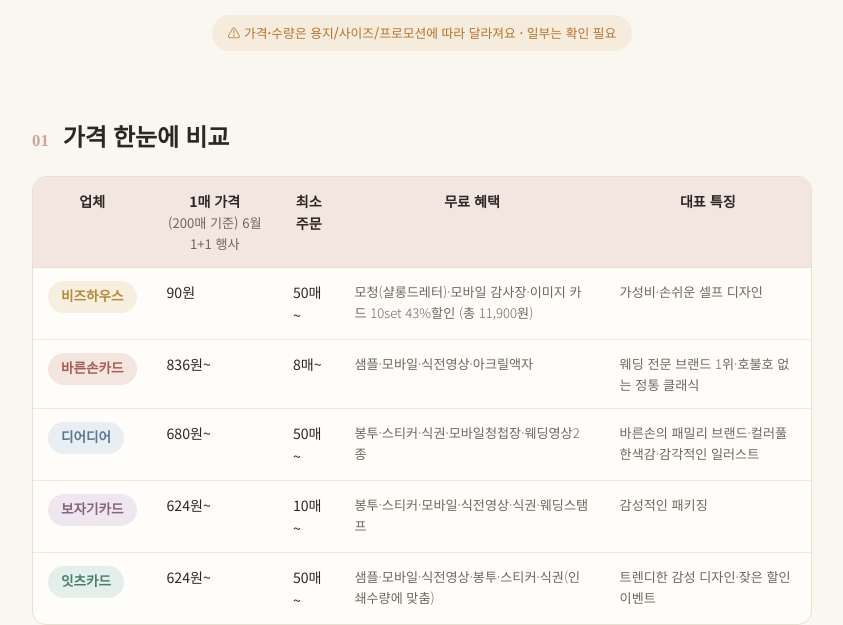
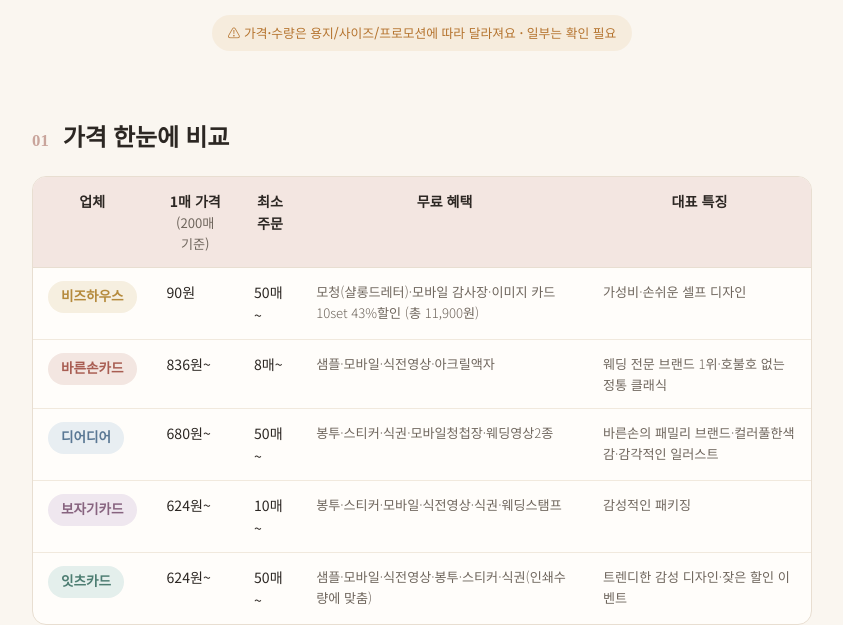
Before and after one commit to mahabbat41823/Wedding_Invite, a plain HTML site: page index.html in a window 1280 px wide. Shown: the part 183-808 px from the top of the page, without its empty margins (218-1061 px from the left). Drawn offline with Linux system fonts and the light colour scheme; a web font is replaced by a local one.

Commit message:
Update index.html

```diff
--- a/index.html
+++ b/index.html
@@ -151,7 +151,7 @@
       <thead>
         <tr>
           <th>업체</th>
-          <th>1매 가격<span class="mini">(200매 기준) 6월 1+1 행사</span></th>
+          <th>1매 가격<span class="mini">(200매 기준)</span></th>
           <th>최소<br>주문</th>
           <th>무료 혜택</th>
           <th>대표 특징</th>
```
